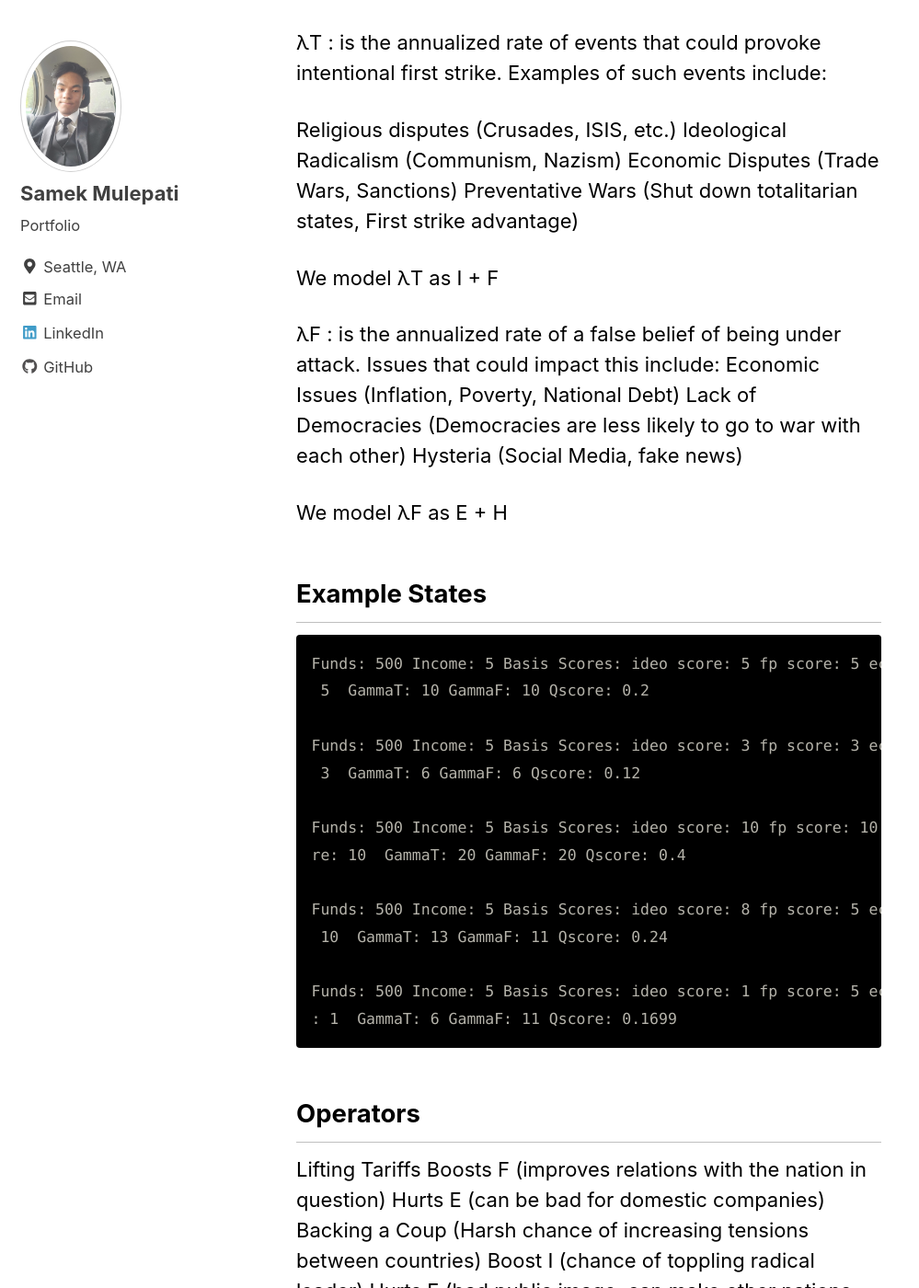
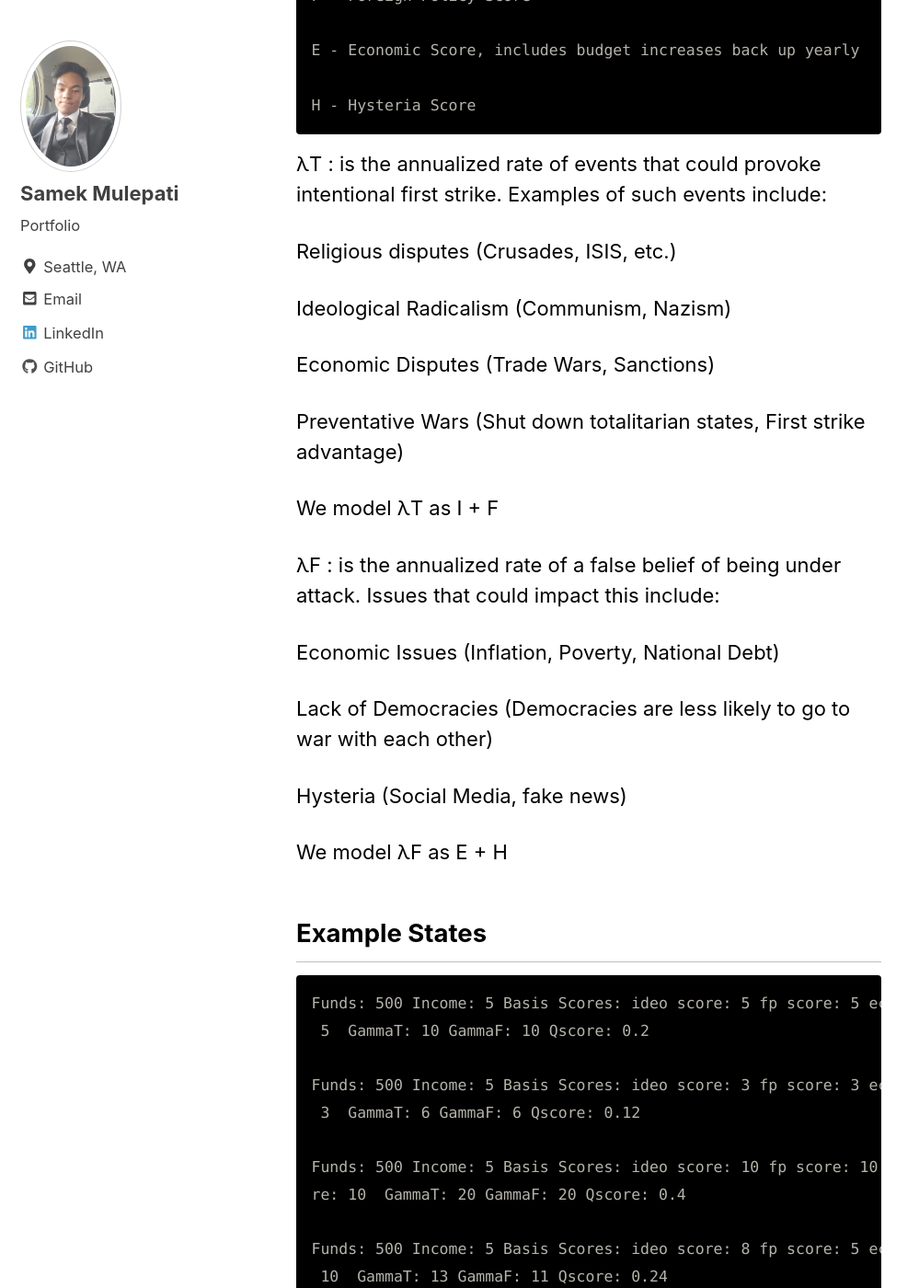
Before and after one commit to mulepati/samekmulepati.github.io, a Jekyll site: the page built from _posts/2020-04-22-wicked.md, in a window 1280 px wide and 1400 px high, scrolled down 2796 px. Shown: the whole window at 92% size, without its empty margins (0-999 px from the left). Built offline with Jekyll 4.4.1, drawn with Linux system fonts in a browser that asks for light colours; nearby versions of some CDN libraries; some of the changed text lies outside the part shown.

````diff
--- a/_posts/2020-04-22-wicked.md
+++ b/_posts/2020-04-22-wicked.md
@@ -32,25 +32,40 @@ For our evaluation function we used the probability of nuclear war equation from
 
 Scores:
 	I - Ideological score
+
 	F - Foreign Policy Score
+
 	E - Economic Score, includes budget increases back up yearly
+
 	H - Hysteria Score
+
 
 λT :  is the annualized rate of events that could provoke intentional first strike. Examples of such events include:
 
+
 Religious disputes (Crusades, ISIS, etc.)
+
 Ideological Radicalism (Communism, Nazism)
+
 Economic Disputes (Trade Wars, Sanctions)
+
 Preventative Wars (Shut down totalitarian states, First strike advantage)
+
 
 We model λT as I + F
 
+
 λF :  is the annualized rate of a false belief of being under attack. Issues that could impact this include:
+
 Economic Issues (Inflation, Poverty, National Debt)
+
 Lack of Democracies (Democracies are less likely to go to war with each other)
+
 Hysteria (Social Media, fake news)
 
+
 We model λF as E + H
+
 
 ## Example States
 ```
@@ -74,24 +89,40 @@ Funds: 500 Income: 5 Basis Scores: ideo score: 1 fp score: 5 econ score: 10 hyst
 ## Operators
 
 Lifting Tariffs
+
 Boosts F (improves relations with the nation in question)
+
 Hurts E (can be bad for domestic companies)
+
 Backing a Coup (Harsh chance of increasing tensions between countries)
+
 Boost I (chance of toppling radical leader)
+
 Hurts F (bad public image, can make other nations angry)
+
 Hurts H (perceived as dangerous by the public)
+
 Costs $
+
 Invest in an education campaign
+
 Boosts H (more educated people are less likely to become hysteric because of the news or be persuaded by fake news)
+
 Boost I (more educated people are less likely to be susceptible to radicalism)
+
 Cost $
+
 Raise Taxes (Budget up, hurts economic score)
+
 Hurts E (bad for people and businesses)
+
 Increase $
+
 Lower Taxes (Budget down, helps economic score)
+
 Boosts E
+
 Decrease $
-
 
 
 ## Candidate Solution 1
@@ -144,18 +175,23 @@ Funds: 281.43275805792746 Income: 7.804568527918782 Basis Scores: ideo score: 0
 ```
 
 lowerTaxes
+
 Lowering taxes as an action is a domestic policy in order to improve the economic score. It would result in a decrease in income for any following turns, for example from the previous state to this state the income went from 21.8 to 7.8. The new income is calculated by the given function (current income - (15 / econ score)). The function itself is rather arbitrary, since modeling the economy is in itself a wicked problem. We attempted to best capture how the state of the economy might affect the budget allocated to the policies that the players can make.
 
 
 ## Candidate Solution 2
 
+```
 CURRENT_STATE = startState
 Funds: 500 Income: 5 Basis Scores: ideo score: 5 fp score: 5 econ score: 5 hysteria score: 5  GammaT: 10 GammaF: 10 Qscore: 0.2
+
 CURRENT_STATE = liftTariff China
 Funds: 359.0352146647371 Income: 5 Basis Scores: ideo score: 3 fp score: 0 econ score: 12.235890014471781 hysteria score: 3  GammaT: 3 GammaF: 15.235890014471781 Qscore: 0.182358900144717
+
 CURRENT_STATE = educate
 Funds: 264.0352146647371 Income: 5 Basis Scores: ideo score: 1 fp score: 0 econ score: 12.235890014471781 hysteria score: 1  GammaT: 1 GammaF: 13.235890014471781
 Qscore: 0.14235890014471783
+```
 
 ## Summary
 
@@ -167,13 +203,27 @@ We believe we were fairly successful at constructing the problem using the formu
 
 Overall, we feel that our problem formulation was a success although we acknowledge that there are many ways it could be improved.
 
-Bibliography
+## Bibliography
 
 “2020 Military Strength Ranking.” Global Firepower - World Military Strength, www.globalfirepower.com/countries-listing.asp.
+
+
 Baum, Seth, et al. “A Model for the Probability of Nuclear War.” SSRN Electronic Journal, Global Catastrophic Risk Institute Working Paper 18-1, 2018, doi:10.2139/ssrn.3137081. https://www.ssrn.com/index.cfm/en/
+
+
 “Democracy Index.” Wikipedia, Wikimedia Foundation, en.wikipedia.org/wiki/Democracy_Index.
+
+
 “Federal Spending: Where Does the Money Go.” National Priorities Project, www.nationalpriorities.org/budget-basics/federal-budget-101/spending/.
+
+
 Jackson, Matthew O., and Massimo Morelli. “The Reasons for Wars: An Updated Survey.” The Handbook on the Political Economy of War, Dec. 2009, doi:10.4337/9781849808323.00009. https://web.stanford.edu/~jacksonm/war-overview.pdf
+
+
 Lynn-Jones, Sean M. “Why the United States Should Spread Democracy.” Belfer Center for Science and International Affairs, Mar. 1998, www.belfercenter.org/publication/why-united-states-should-spread-democracy.
+
+
 “Sanctions Programs and Country Information.” U.S. Department of the Treasury, www.treasury.gov/resource-center/sanctions/programs/pages/programs.aspx.
+
+
 “Global Conflict Tracker l Council on Foreign Relations.” Council on Foreign Relations, Council on Foreign Relations, 22 Apr. 2020, www.cfr.org/interactive/global-conflict-tracker?category=us.
````
